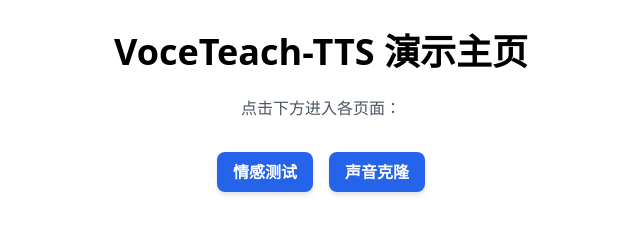
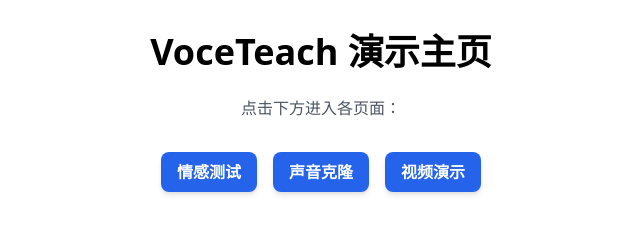
Before and after one commit to anonymous-fwwb/voceteach.github.io, a plain HTML site: page index.html in a window 1280 px wide. Shown: the whole page, without its empty margins (319-959 px from the left). Drawn offline with nearby package versions, Linux system fonts and the light colour scheme.

Commit message:
Update index.html

```diff
--- a/index.html
+++ b/index.html
@@ -1,3 +1,20 @@
 <!DOCTYPE html>
-
-<html lang="en"><head><meta charset="utf-8"/><meta content="width=device-width, initial-scale=1.0" name="viewport"/><title>VoceTeach-TTS 演示主页</title><link href="https://cdn.jsdelivr.net/npm/tailwindcss@2.2.19/dist/tailwind.min.css" rel="stylesheet"/></head><body><div class="max-w-2xl mx-auto p-8 text-center"><h1 class="text-4xl font-bold mb-6">VoceTeach-TTS 演示主页</h1><p class="text-gray-600 mb-8">点击下方进入各页面：</p><div class="flex justify-center gap-4 flex-wrap mb-4"><a class="bg-blue-600 text-white font-semibold py-2 px-4 rounded-lg shadow-md hover:bg-blue-700" href="tts_comparison_1.html">情感测试</a><a class="bg-blue-600 text-white font-semibold py-2 px-4 rounded-lg shadow-md hover:bg-blue-700" href="tts_comparison_2.html">声音克隆</a></div></div></body></html>
+<html lang="en">
+<head>
+  <meta charset="utf-8"/>
+  <meta name="viewport" content="width=device-width, initial-scale=1.0"/>
+  <title>VoceTeach 演示主页</title>
+  <link href="https://cdn.jsdelivr.net/npm/tailwindcss@2.2.19/dist/tailwind.min.css" rel="stylesheet"/>
+</head>
+<body>
+  <div class="max-w-2xl mx-auto p-8 text-center">
+    <h1 class="text-4xl font-bold mb-6">VoceTeach 演示主页</h1>
+    <p class="text-gray-600 mb-8">点击下方进入各页面：</p>
+    <div class="flex justify-center gap-4 flex-wrap mb-4">
+      <a class="bg-blue-600 text-white font-semibold py-2 px-4 rounded-lg shadow-md hover:bg-blue-700" href="tts_comparison_1.html">情感测试</a>
+      <a class="bg-blue-600 text-white font-semibold py-2 px-4 rounded-lg shadow-md hover:bg-blue-700" href="tts_comparison_2.html">声音克隆</a>
+      <a class="bg-blue-600 text-white font-semibold py-2 px-4 rounded-lg shadow-md hover:bg-blue-700" href="video_demo.html">视频演示</a>
+    </div>
+  </div>
+</body>
+</html>
```
